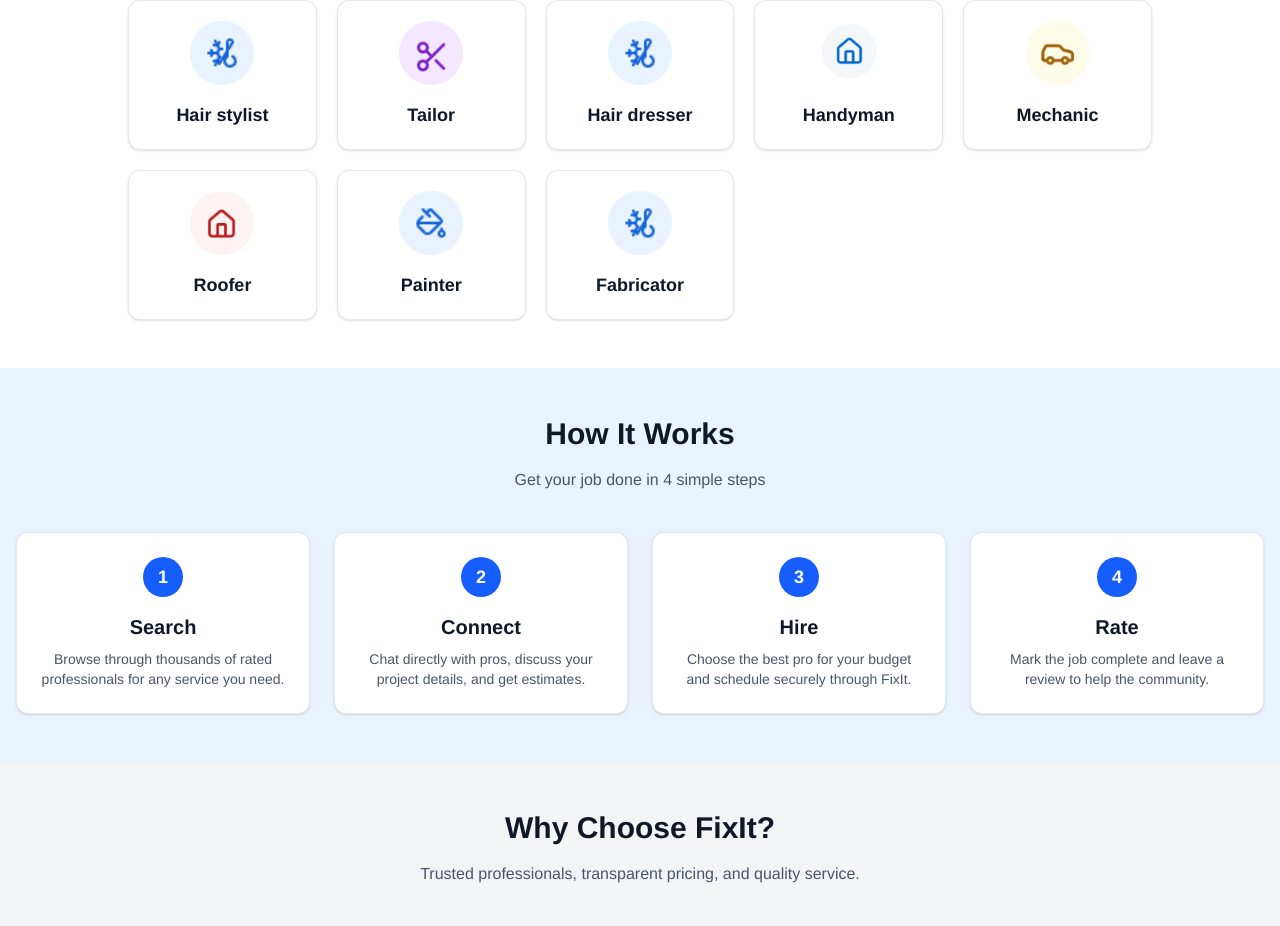
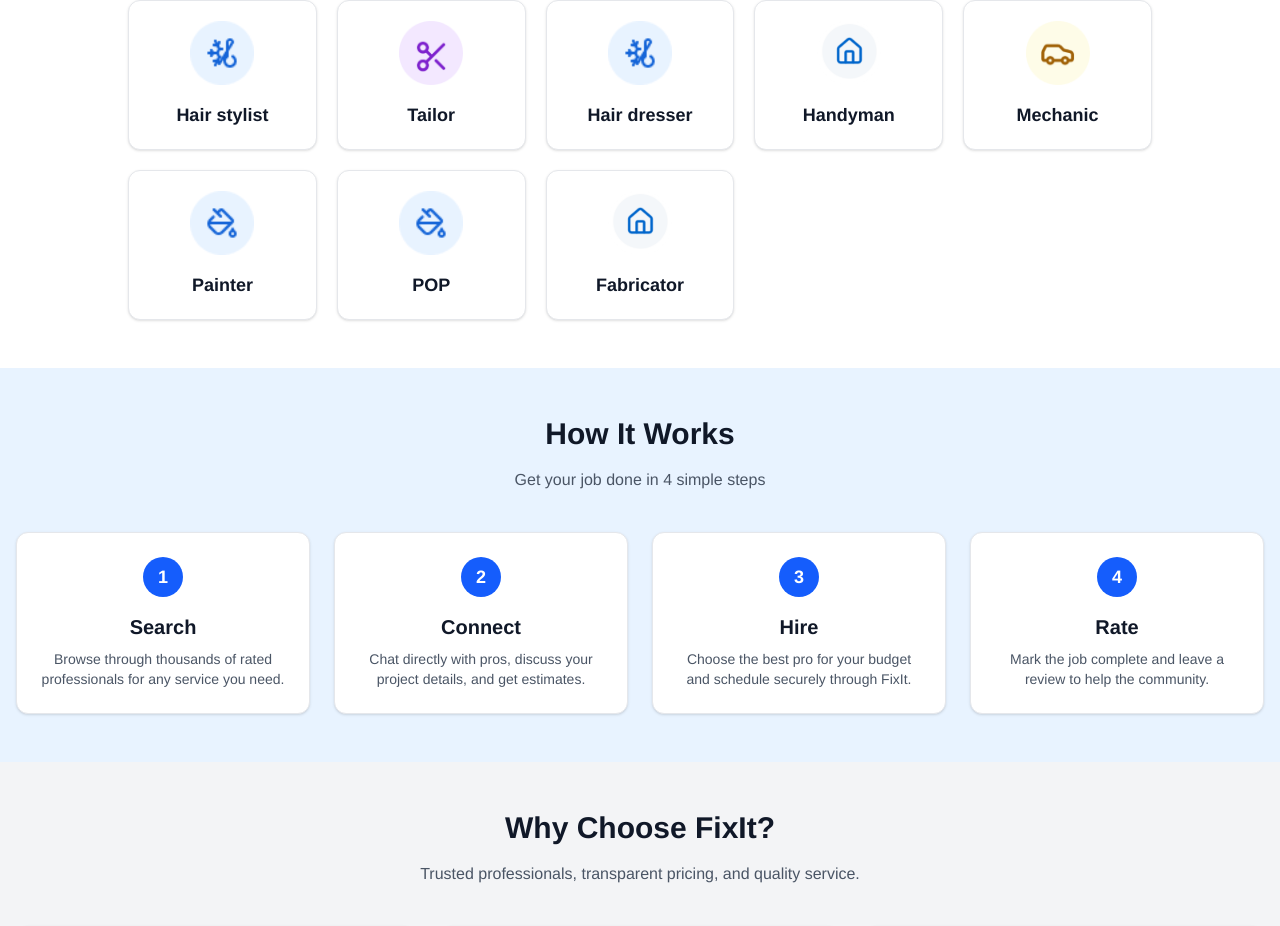
Before and after one commit to okotochris/fixit, a Next.js app in the folder frontend/: page / in a window 1280 px wide. Shown: the part 996-1922 px from the top of the page. Built offline with nearby package versions, Linux system fonts and the light colour scheme; no server answers.

Commit message:
user can now set thier location

```diff
--- a/frontend/app/page.tsx
+++ b/frontend/app/page.tsx
@@ -99,9 +99,9 @@ export default async function Home() {
     { item: "Hair dresser", icon: "/hvac.png" },
     { item: "Handyman", icon: "/handyman.png" },
     { item: "Mechanic", icon: "/mechanic.png" },
-    { item: "Roofer", icon: "/roof.png" },
     { item: "Painter", icon: "/painting.png" },
-    { item: "Fabricator", icon: "/hvac.png" },
+    { item: "POP", icon: "/painting.png" },
+    { item: "Fabricator", icon: "/handyman.png" },
   ]
 
   const how_it_works = [
--- a/frontend/app/profile/page.tsx
+++ b/frontend/app/profile/page.tsx
@@ -1,5 +1,5 @@
 'use client';
-import { Edit, ImagePlus, Share2, Trash2Icon, TrashIcon, ViewIcon, X } from 'lucide-react';
+import { Edit, ImagePlus, Share2, RefreshCw,Trash2Icon, TrashIcon, ViewIcon, X } from 'lucide-react';
 import React, { useEffect, useRef, useState } from 'react';
 import { useRouter } from 'next/navigation';
 import Loading from '../component/loading';
@@ -15,6 +15,8 @@ type User = {
   fullname: string;
   email: string;
   profilePix?: string;
+  latitude:number
+  logitude:number
   role: string;
   location: string;
   address: string;
@@ -426,12 +428,17 @@ export default function Profile() {
                 <Share2 size={18} />
                 Share
               </button>
-              <button
+              {
+                user?.latitude == 0 && user?.logitude == 0 ?
+                <button
                 onClick={()=>router.push('/update_location')}
                 className="flex items-center gap-2 px-5 py-2.5 bg-gray-100 dark:bg-gray-700 hover:bg-gray-200 dark:hover:bg-gray-600 text-gray-800 dark:text-gray-200 font-medium rounded-lg transition">
-                <Share2 size={18} />
+                <RefreshCw size={18} />
                 Update Location
               </button>
+              :
+              ""
+              }
                 <div className='absolute -top-16 md:top-14 right-0'>
                 {openShare && <SocialShare slug={user?.slug || ""} />}
               </div>
```
Also changed, not shown: 1 other file (tests, documents, lock files or other folders).
